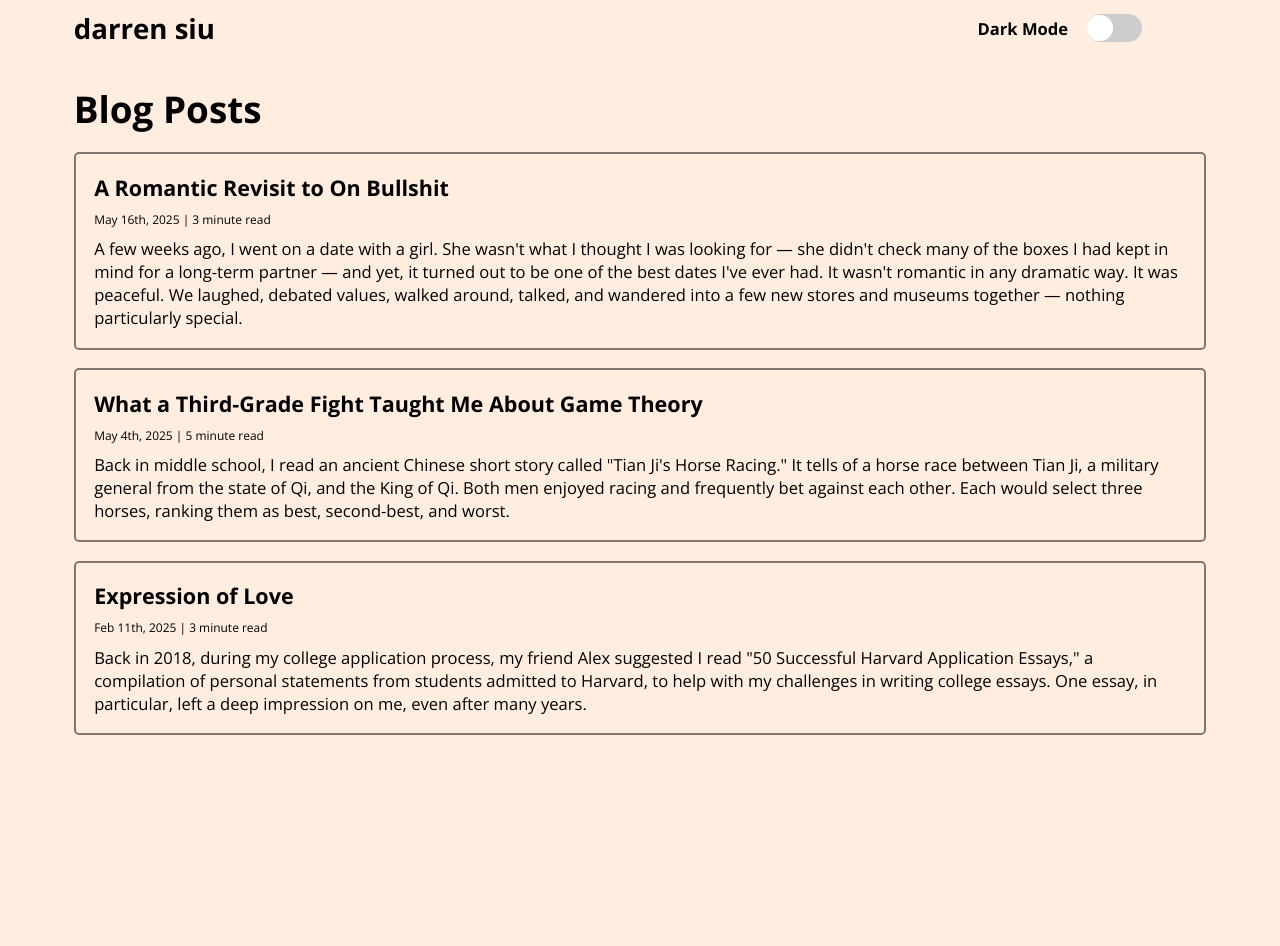
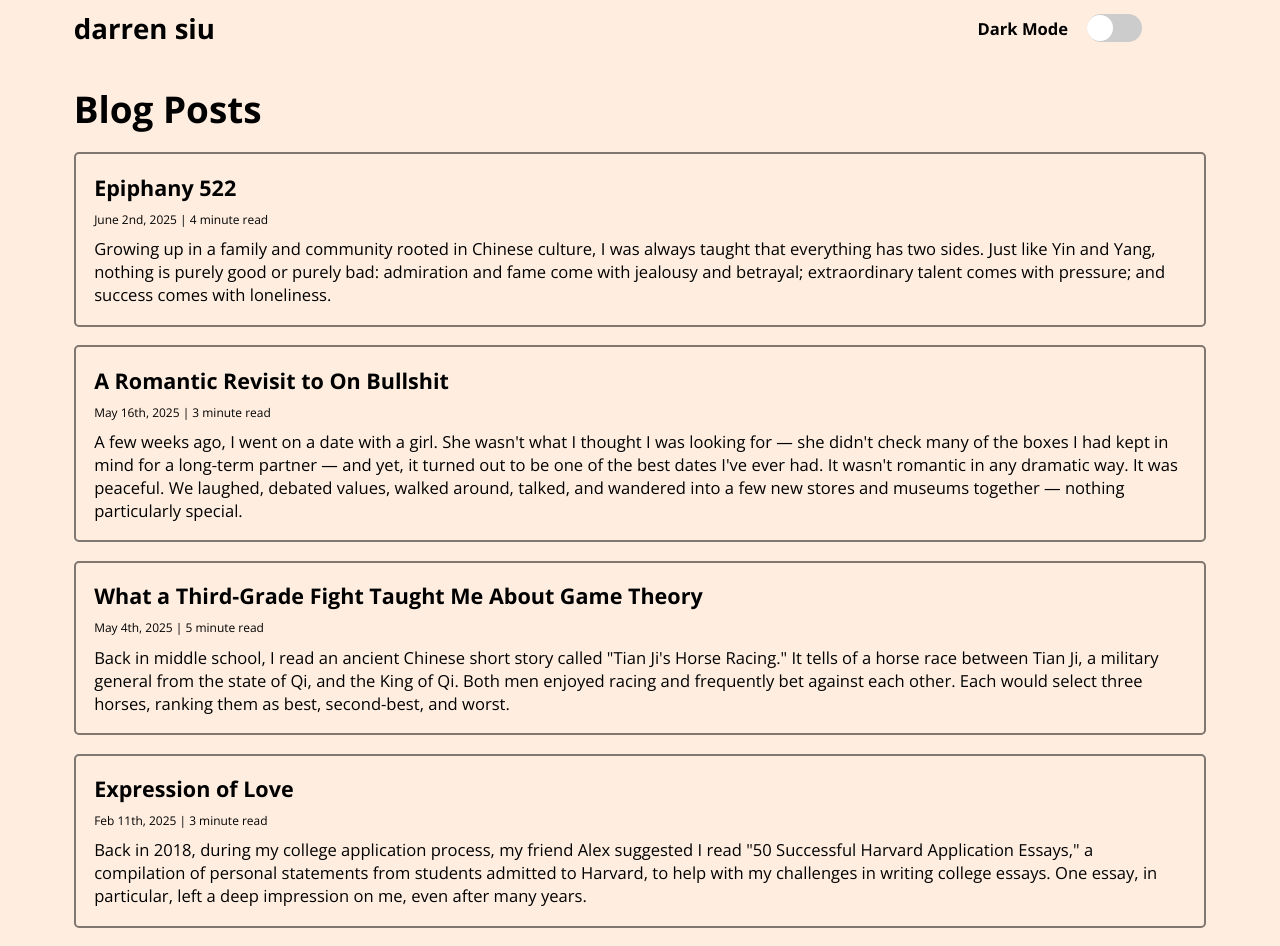
Before and after one commit to siudarren/personal-website-react, a React (Vite) app: page /blog in a window 1280 px wide. Before the commit the page ends 800 px from the top, so only its background shows below. Built offline with nearby package versions, Linux system fonts and the light colour scheme.

Commit message:
added new blog post Epiphany 522 to blog page

```diff
--- a/src/blog_posts/Epiphany-522.html
+++ b/src/blog_posts/Epiphany-522.html
@@ -3,10 +3,10 @@
     <head>
         <meta charset="UTF-8" />
         <meta name="viewport" content="width=device-width, initial-scale=1.0" />
-        <title>Epiphany 522-345</title>
+        <title>Epiphany 522</title>
     </head>
     <body>
-        <h2 class="article_title">Epiphany 522-345</h2>
+        <h2 class="article_title">Epiphany 522</h2>
 
         <h3 class="date">June 2nd, 2025</h3>
 
--- a/src/pages/Blog.jsx
+++ b/src/pages/Blog.jsx
@@ -6,6 +6,20 @@ function Blog() {
     return (
         <div class="body article_list">
             <h2 class="page_heading">Blog Posts</h2>
+            <Link to="/blog/Epiphany-522">
+                <div className="article-box">
+                    <div className="article-box-head">
+                        <h3 className="article-title">Epiphany 522</h3>
+                        <h4 className="date-and-read-time">June 2nd, 2025 | 4 minute read</h4>
+                    </div>
+                    <p className="article-preview">
+                        Growing up in a family and community rooted in Chinese culture, I was always taught that
+                        everything has two sides. Just like Yin and Yang, nothing is purely good or purely bad:
+                        admiration and fame come with jealousy and betrayal; extraordinary talent comes with pressure;
+                        and success comes with loneliness.
+                    </p>
+                </div>
+            </Link>
             <Link to="/blog/A-Romantic-Revisit-to-On-Bullshit">
                 <div className="article-box">
                     <div className="article-box-head">
```
